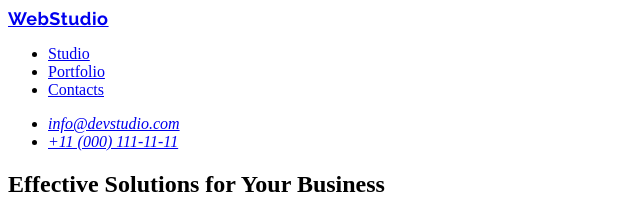
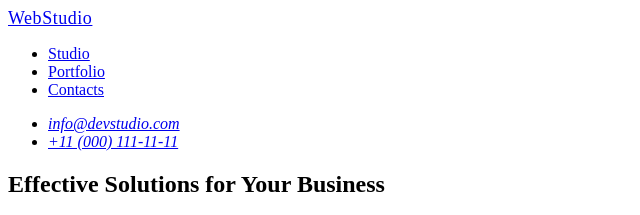
Before and after one commit to stselen07/goit-markup-hw-02, a plain HTML site: page index.html in a window 1280 px wide. Shown: the top 215 px of the page, 0-640 px from the left. Drawn offline with Linux system fonts and the light colour scheme; files that its build step writes are made by us from their sources.

Commit message:
Update styles.css

```diff
--- a/css/styles.css
+++ b/css/styles.css
@@ -4,7 +4,7 @@
     background-color: #FFFFFF;
 }
 .logo {
-    font-family: "Raleway", sans-serif;
+    font-family:
     font-weight: 700;
     font-size: 18px;
     line-height: 1.17;
```
